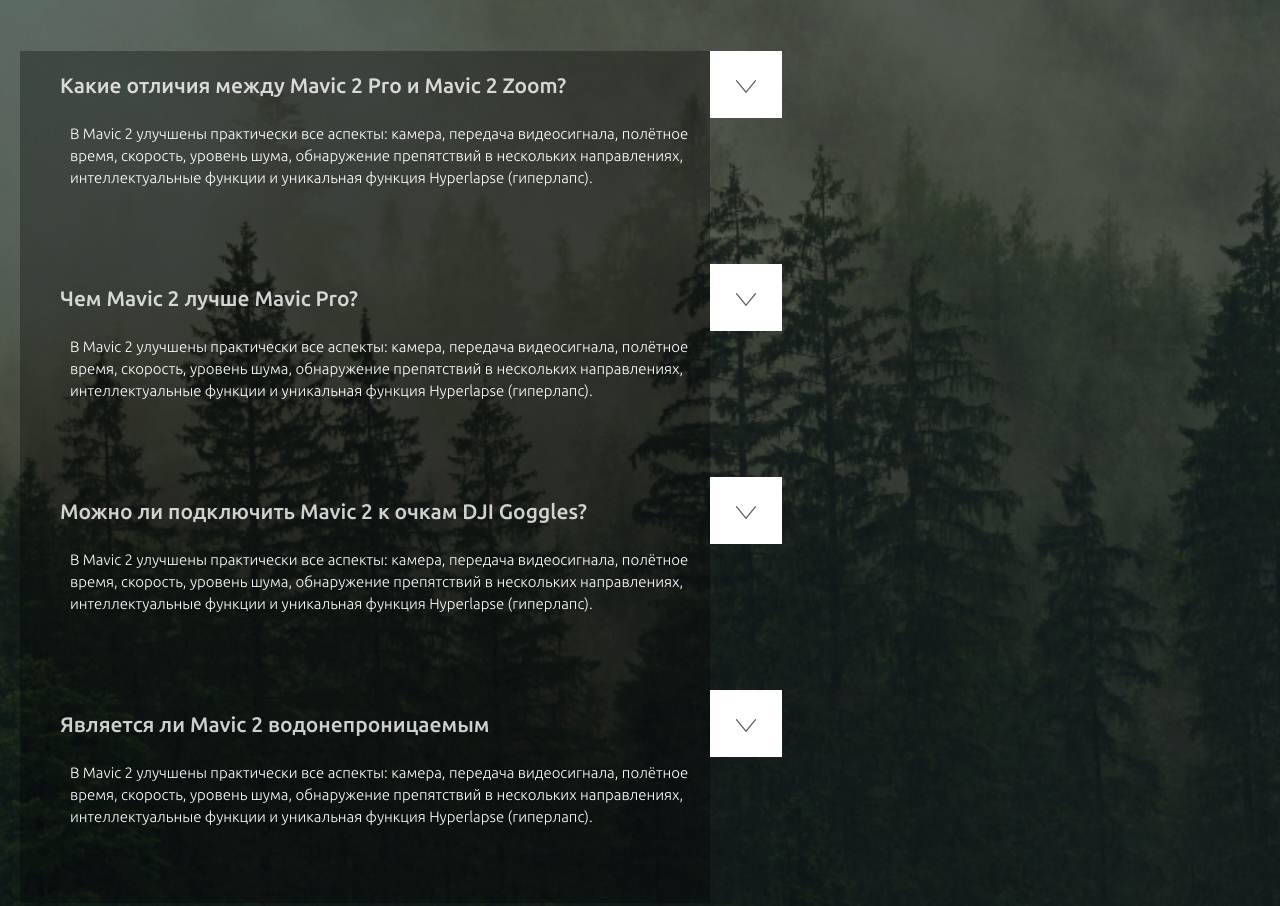
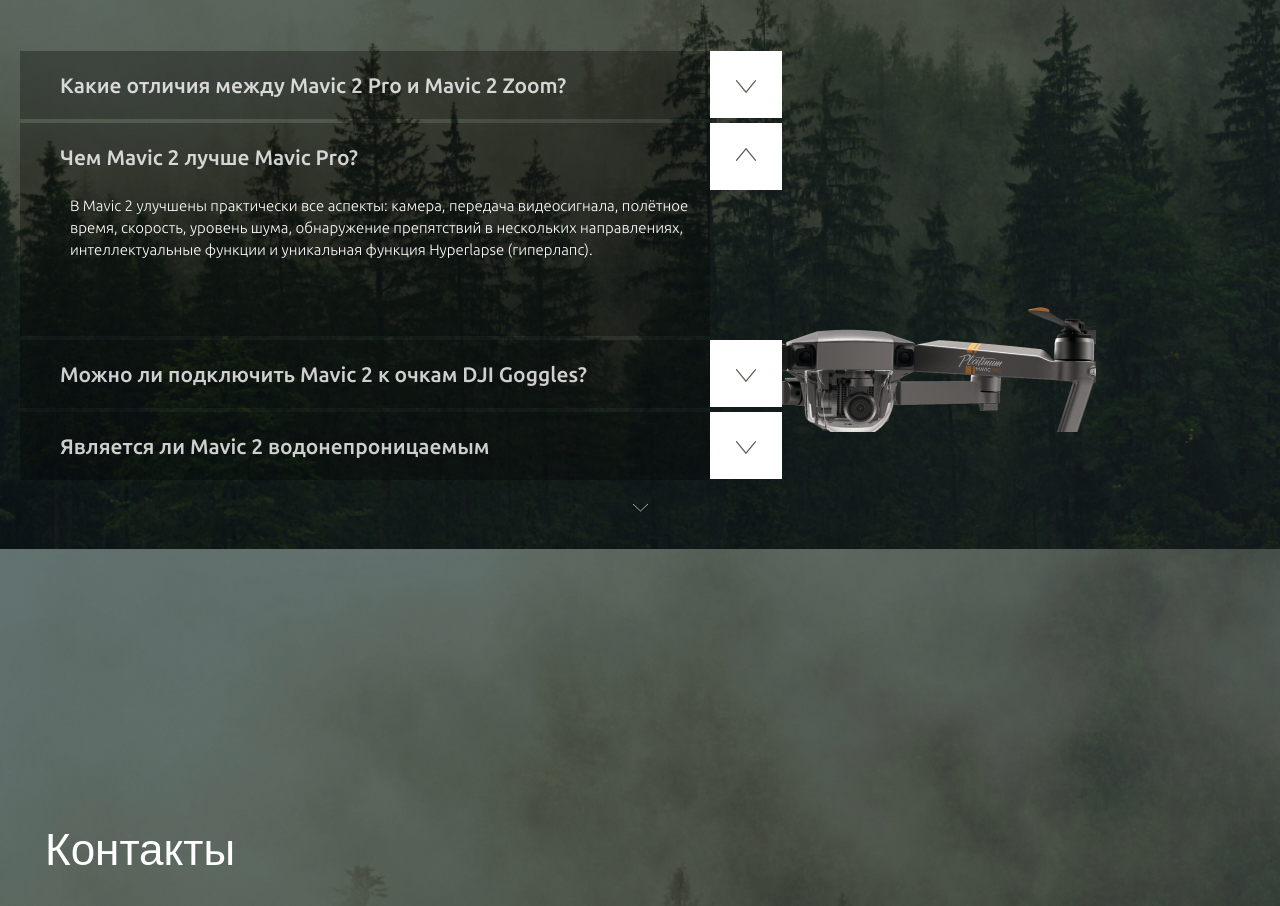
Before and after one commit to Nielll951/Mavic, a website: page app/index.html in a window 1280 px wide. Shown: the part 3759-4665 px from the top of the page. Drawn offline with nearby package versions, Linux system fonts and the light colour scheme.

Commit message:
completed section questions

```diff
--- a/app/index.html
+++ b/app/index.html
@@ -282,7 +282,7 @@
                 функция Hyperlapse (гиперлапс).
               </p>
             </div>
-            <div class="questions__item">
+            <div class="questions__item questions__item--active">
               <h4 class="questions__item-title">Чем Mavic 2 лучше Mavic Pro?</h4>
               <p class="questions__item-text">
                 В Mavic 2 улучшены практически все аспекты: камера, передача видеосигнала, полётное время, скорость,
--- a/app/js/main.js
+++ b/app/js/main.js
@@ -6,7 +6,8 @@
    });
 
    $('.questions__item-title').on('click', function(){
-
+      $('.questions__item').removeClass('questions__item--active');
+      $(this).parent().addClass('questions__item--active');
    });
 
 });
--- a/app/scss/style.scss
+++ b/app/scss/style.scss
@@ -375,11 +375,23 @@
    &__items {
       max-width: 757px;
       padding-bottom: 15px;
+      position: relative;
    }
 
    &__item {
       background: rgba(0, 0, 0, 0.3);
       max-width: 690px;
+      position: relative;
+
+      &:nth-child(3)::before {
+         content: "";
+         position: absolute;
+         width: 319px;
+         height: 125px;
+         top: -33px;
+         right: -386px;
+         background-image: url('../images/questions-bg.png');
+      }
    }
 
 
@@ -388,9 +400,10 @@
       line-height: 28px;
       @extend %ubuntu-medium;
       color: rgba(#fff, .8);
-      padding: 20px 10px 24px 40px;
+      padding: 20px 10px 20px 40px;
       position: relative;
       cursor: pointer;
+      margin-bottom: 4px;
 
       &::after {
          content: url('../images/accordion-arrow.svg');
@@ -410,6 +423,17 @@
       padding: 0 5px 75px 50px;
       font-size: 15px;
       line-height: 22px;
-      margin: 0;
+      margin: 0 0 4px;
+      display: none;
+   }
+
+   &__item.questions__item--active {
+      .questions__item-title::after {
+         transform: rotate(180deg);
+      }
+
+      .questions__item-text {
+         display: block;
+      }
    }
 }
```
Also changed, not shown: app/css/style.min.css.
